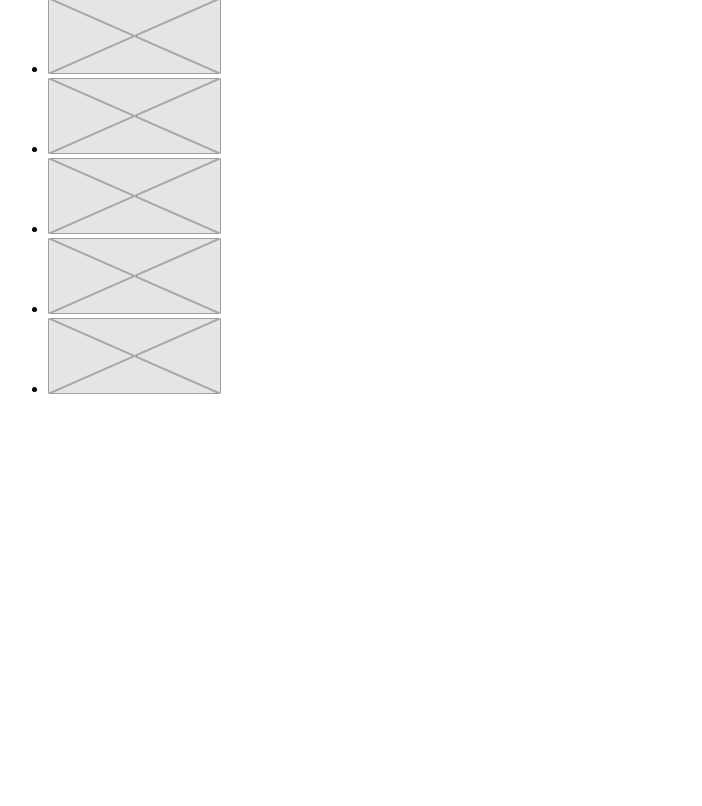
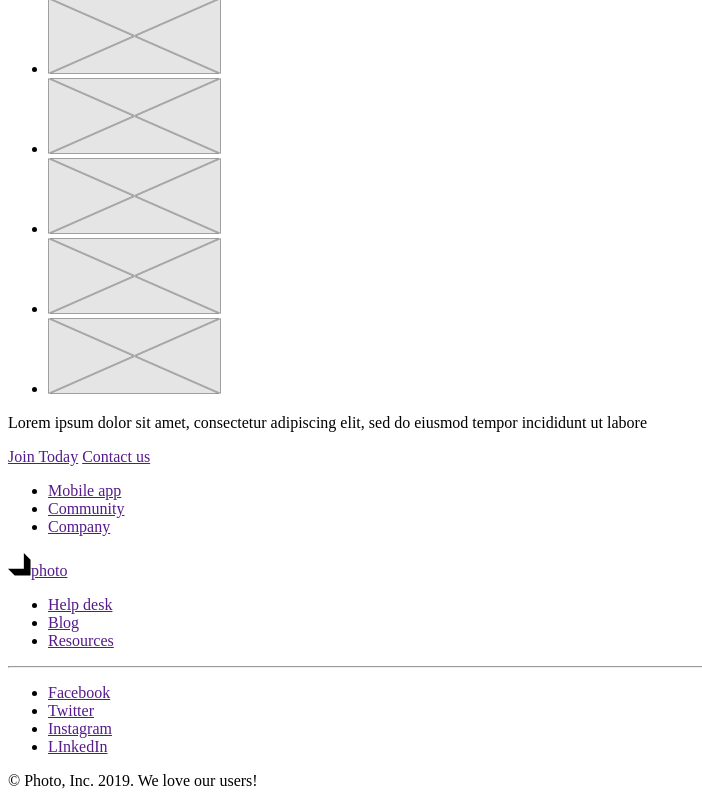
Before and after one commit to Yasinsky-Dmytro/precursor, a plain HTML site: page index.html in a window 1280 px wide. Shown: the part 2286-3092 px from the top of the page, without its empty margins (0-702 px from the left). Before the commit the page ends 2700 px from the top, so only its background shows below. Drawn offline with Linux system fonts and the light colour scheme.

Commit message:
додає футер
без стилів

```diff
--- a/index.html
+++ b/index.html
@@ -4,6 +4,7 @@
     <meta charset="UTF-8">
     <meta http-equiv="X-UA-Compatible" content="IE=edge">
     <meta name="viewport" content="width=device-width, initial-scale=1.0">
+    <link rel="stylesheet" href="css/styles.css">
     <title>Precursor</title>
 </head>
 <body>
@@ -107,52 +108,48 @@
                 Lorem ipsum dolor sit amet, consectetur adipiscing elit, sed do eiusmod tempor incididunt ut labore
             </p>
             <ul>
-                <li>
-                    <a href="">
-                        <img src="./image/Rectangle-mini.svg" alt="Rectangle-mini">
-                    </a>
-                </li>
-                <li>
-                    <a href="">
-                        <img src="./image/Rectangle-mini.svg" alt="Rectangle-mini">
-                    </a>
-                </li>
-                <li>
-                    <a href="">
-                        <img src="./image/Rectangle-mini.svg" alt="Rectangle-mini">
-                    </a>
-                </li>
-                <li>
-                    <a href="">
-                        <img src="./image/Rectangle-mini.svg" alt="Rectangle-mini">
-                    </a>
-                </li>
-                <li>
-                    <a href="">
-                        <img src="./image/Rectangle-mini.svg" alt="Rectangle-mini">
-                    </a>
-                </li>
-                <li>
-                    <a href="">
-                        <img src="./image/Rectangle-mini.svg" alt="Rectangle-mini">
-                    </a>
-                </li>
-                <li>
-                    <a href="">
-                        <img src="./image/Rectangle-mini.svg" alt="Rectangle-mini">
-                    </a>
-                </li>
-                <li>
-                    <a href="">
-                        <img src="./image/Rectangle-mini.svg" alt="Rectangle-mini">
-                    </a>
-                </li>
+                <li><a href=""><img src="./image/Rectangle-mini.svg" alt="Rectangle-mini"></a></li>
+                <li><a href=""><img src="./image/Rectangle-mini.svg" alt="Rectangle-mini"></a></li>
+                <li><a href=""><img src="./image/Rectangle-mini.svg" alt="Rectangle-mini"></a></li>
+                <li><a href=""><img src="./image/Rectangle-mini.svg" alt="Rectangle-mini"></a></li>
+                <li><a href=""><img src="./image/Rectangle-mini.svg" alt="Rectangle-mini"></a></li>
+                <li><a href=""><img src="./image/Rectangle-mini.svg" alt="Rectangle-mini"></a></li>
+                <li><a href=""><img src="./image/Rectangle-mini.svg" alt="Rectangle-mini"></a></li>
+                <li><a href=""><img src="./image/Rectangle-mini.svg" alt="Rectangle-mini"></a></li>
             </ul>
+        </section>
+        <!--signup-->
+        <section>
+            <p>
+                Lorem ipsum dolor sit amet, consectetur adipiscing elit, sed do eiusmod tempor incididunt ut labore
+            </p>
+            <a href="">Join Today</a>
+            <a href="">Contact us</a>
         </section>
     </main>
     <!--footer-->
     <footer>
-        <a href=""></a>
+        <ul>
+            <li><a href="">Mobile app</a></li>
+            <li><a href="">Community</a></li>
+            <li><a href="">Company</a></li>
+        </ul>
+        <a href=""><img src="./image/logo.svg" alt="company logo">photo</a>
+        <ul>
+            <li><a href="">Help desk</a></li>
+            <li><a href="">Blog</a></li>
+            <li><a href="">Resources</a></li>
+        </ul>
+        <hr>
+        <ul>
+            <li><a href="" aria-label="link to Facebook">Facebook</a></li>
+            <li><a href="" aria-label="link to Twitter">Twitter</a></li>
+            <li><a href="" aria-label="link to Instagram">Instagram</a></li>
+            <li><a href="" aria-label="link to LInkedIn">LInkedIn</a></li>
+        </ul>
+        <p>
+            &#169; Photo, Inc. 2019. We love our users!
+        </p>
     </footer>
 </body>
 </html>
```
Also changed, not shown: image/Rectangle-mini.png (deleted).
